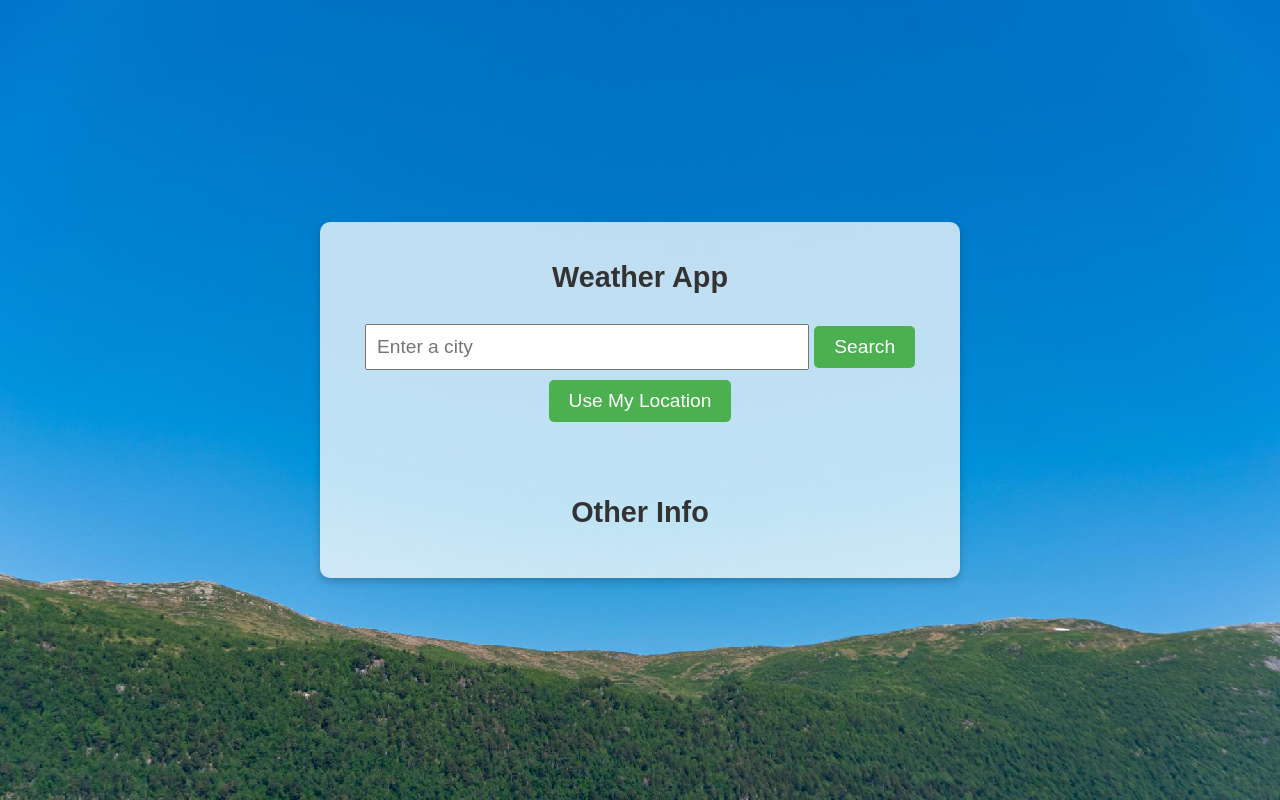
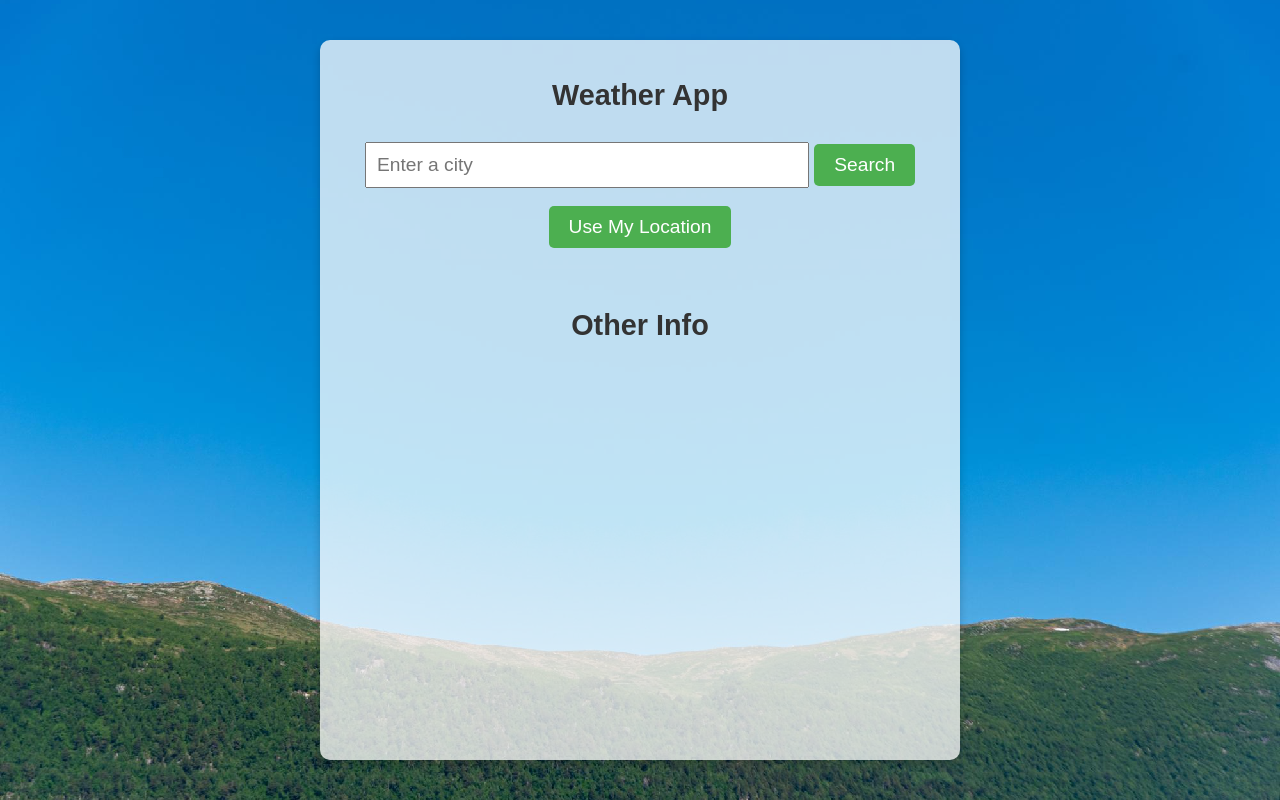
Before and after one commit to Zach-and-Mickey/Special-Projects, a plain HTML site: page WeatherApp.html in a window 1280 px wide. Drawn offline with Linux system fonts and the light colour scheme; no server answers.

Commit message:
Update WeatherApp.html

```diff
--- a/WeatherApp.html
+++ b/WeatherApp.html
@@ -25,6 +25,8 @@
             width: 60%;
             max-width: 600px;
             margin: auto;
+            margin-top: 5vh;
+            margin-bottom: 5vh;
             border-radius: 10px;
             box-shadow: 0 4px 8px rgba(0, 0, 0, 0.2);
             text-align: center;
@@ -34,6 +36,12 @@
         h1, h2, h3 {
             color: #333;
             font-size: 1.5em;
+        }
+        h3 {
+            margin: 2vh;
+        }
+        p {
+            font-size: clamp(8px,2vw,20px);
         }
         input {
             padding: 10px;
@@ -48,6 +56,7 @@
             color: white;
             border: none;
             cursor: pointer;
+            margin-top: 1vh;
             border-radius: 5px;
         }
         button:hover {
```
